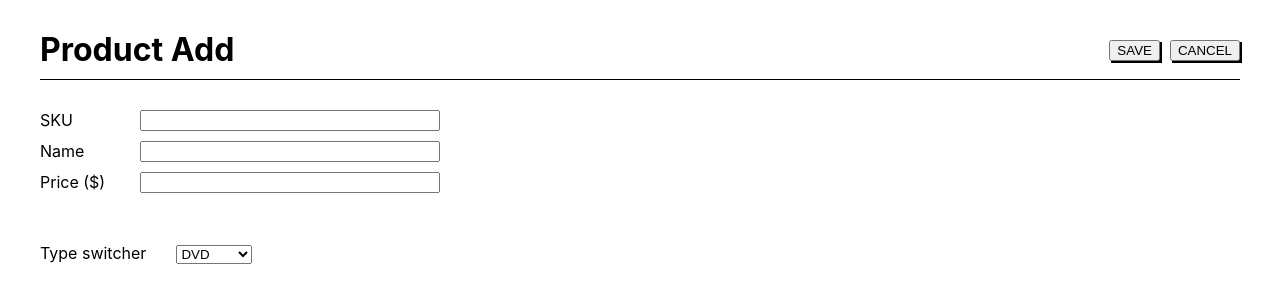
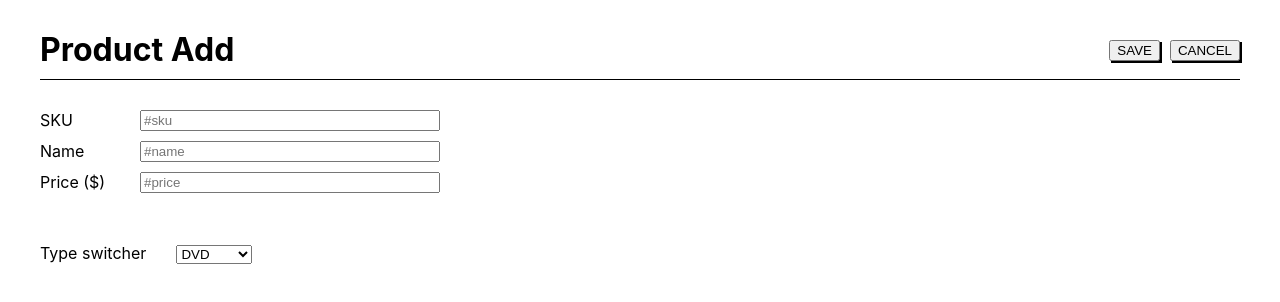
Before and after one commit to fran6jr/my-market-app, a React (Create React App) app: page /addproduct in a window 1280 px wide. Shown: the top 302 px of the page. Built offline with nearby package versions, Linux system fonts and the light colour scheme.

Commit message:
add product page

```diff
--- a/src/pages/Add/Add.tsx
+++ b/src/pages/Add/Add.tsx
@@ -1,13 +1,52 @@
-import React from "react"
+import
+React,
+{ useState }
+  from "react"
 import './styles.scss'
+import { Product } from "hooks/types";
 
 const Add = () => {
+
+  const [product, setProduct] = useState<Product>(
+    {
+      sku: '',
+      name: '',
+      price: 0,
+      weight: undefined,
+      size: undefined,
+      dimensions: undefined
+    })
+
+  const handleSubmit = (event: any) => {
+    event.preventDefault();
+
+    // use sql to add product to database
+    const addToDatabase = () => {
+      // add to database
+    }
+  }
+
+  const handleChange = (event: any) => {
+    const name = event.target.name;
+    const value = event.target.value;
+    setProduct(product => ({
+      ...product,
+      [name]: value
+    }))
+  }
+
   return (
     <div className="addproduct">
       <div className="header">
         <h1>Product Add</h1>
         <div>
-          <button>SAVE</button>
+          <button
+            type="submit"
+            form="add-product-form"
+            onClick={handleSubmit}
+          >
+            SAVE
+          </button>
           <button
             id='delete-product-btn'
             className="cancel_button"
@@ -20,15 +59,27 @@ const Add = () => {
         <form id="product_form">
           <label>
             SKU
-            <input id="sku"/>
+            <input
+              id="sku"
+              name="sku"
+              placeholder="#sku"
+              value={product.sku}
+              onChange={handleChange}
+            />
           </label>
           <label>
             Name
-            <input id="name"/>
+            <input
+              id="name"
+              placeholder="#name"
+            />
           </label>
           <label>
             Price ($)
-            <input id="price"/>
+            <input
+              id="price"
+              placeholder="#price"
+            />
           </label>
           <label className="select_label">
             Type switcher
```
